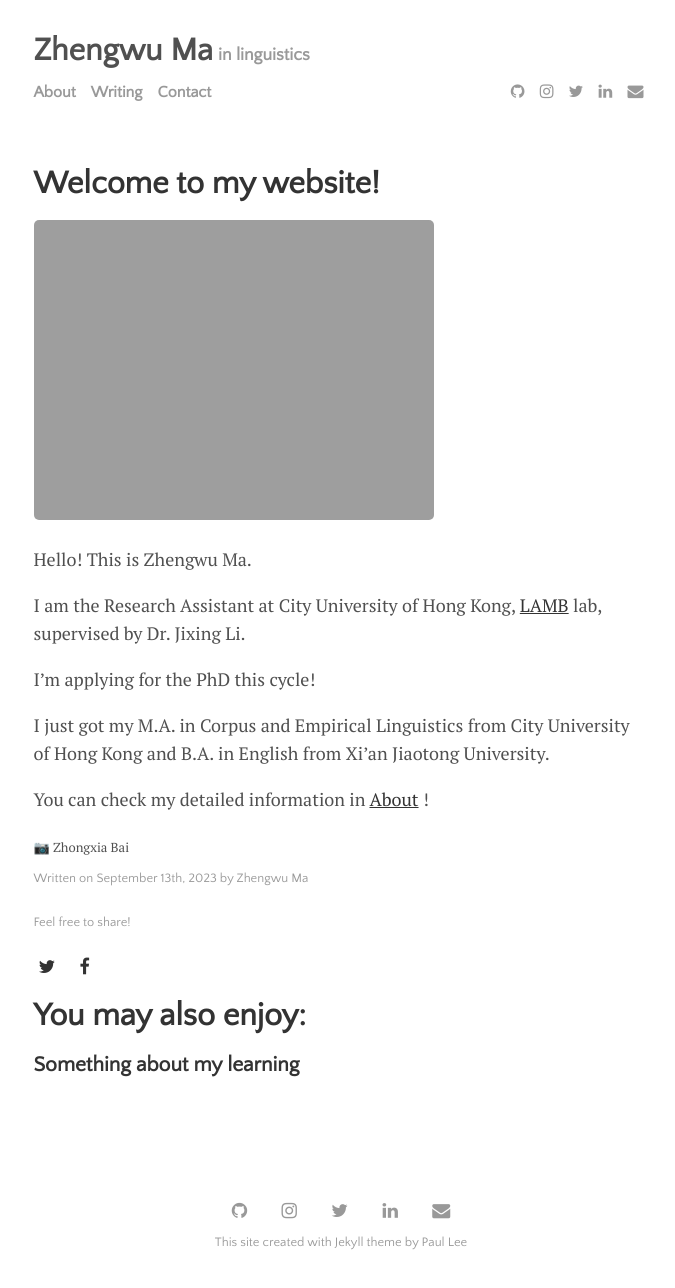
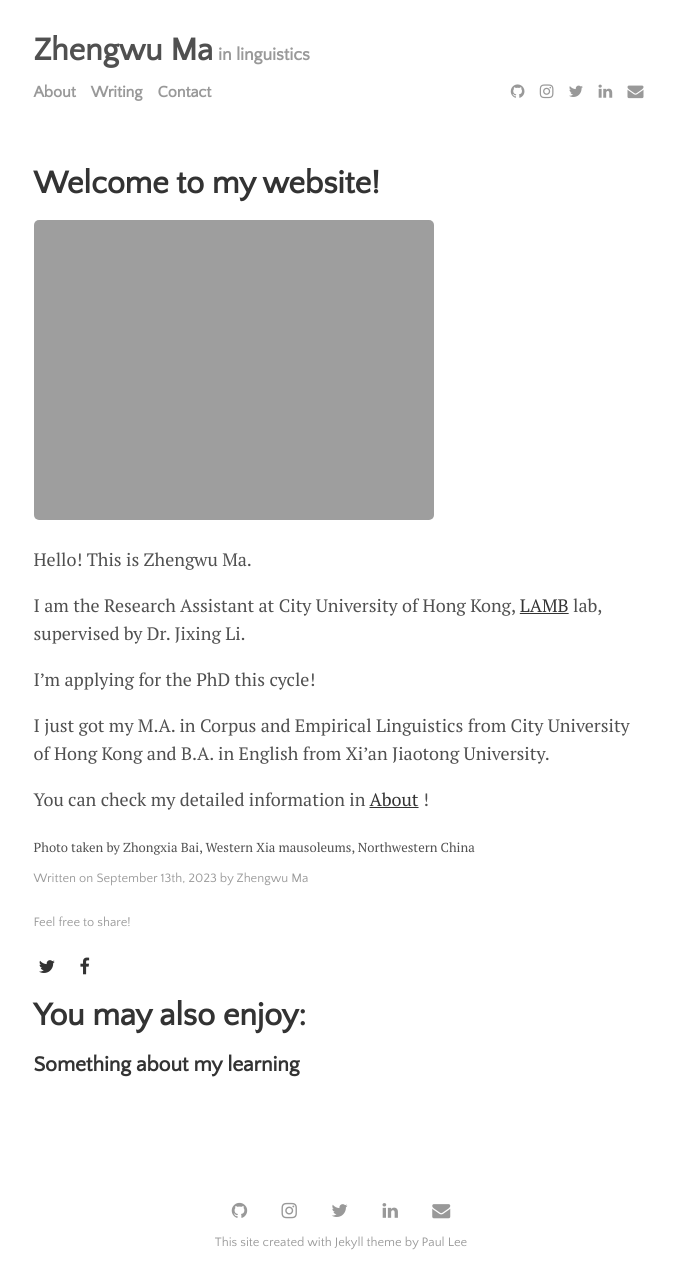
Before and after one commit to zhengwuma/zhengwuma.github.io, a Jekyll site: the page built from _posts/2023-09-13-welcome.md, in a window 1280 px wide. Shown: the whole page, without its empty margins (299-974 px from the left). Built offline with Jekyll 4.4.1, drawn with Linux system fonts in a browser that asks for light colours.

Commit message:
Update 2023-09-13-welcome.md

```diff
--- a/_posts/2023-09-13-welcome.md
+++ b/_posts/2023-09-13-welcome.md
@@ -18,4 +18,4 @@ I just got my M.A. in Corpus and Empirical Linguistics from City University of H
 You can check my detailed information in [About](https://zhengwuma.github.io/about.html) !
 
 
-<font size="2"> 📷 Zhongxia Bai </font>
+<font size="2"> Photo taken by Zhongxia Bai, Western Xia mausoleums, Northwestern China</font>
```
